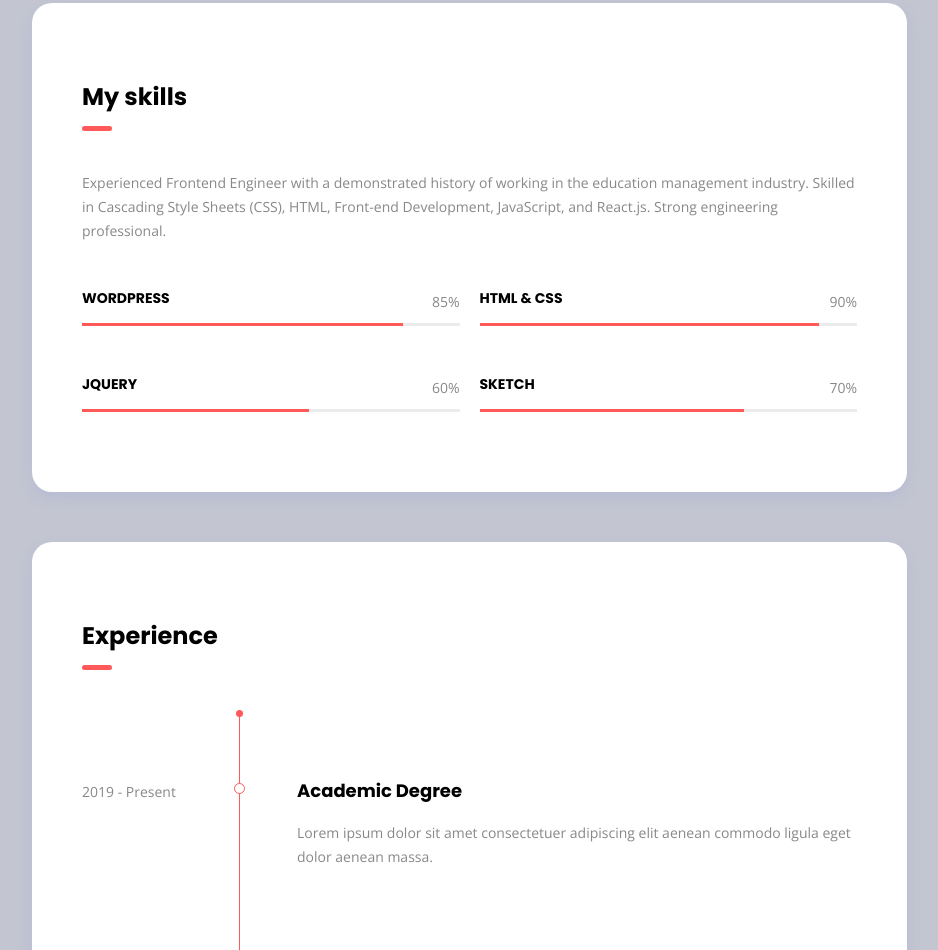
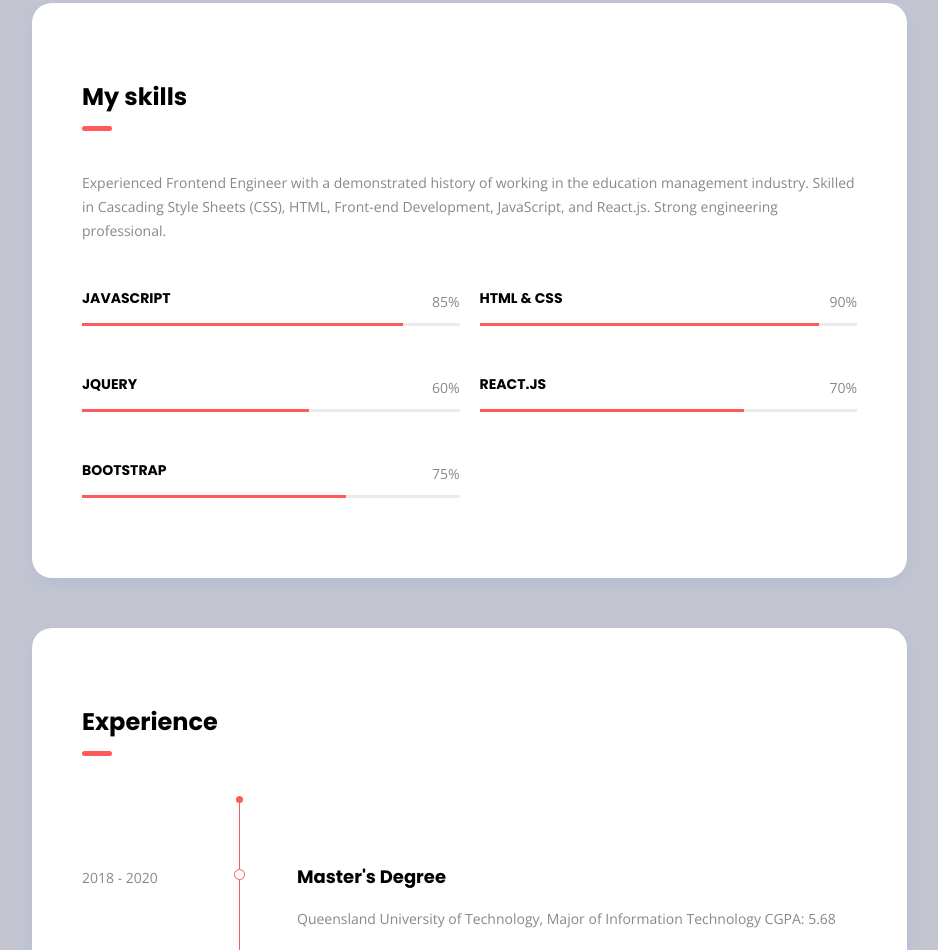
Before and after one commit to Chaoran-Li/Chaoran-Li.github.io, a plain HTML site: page index.html in a window 1280 px wide. Shown: the part 1242-2192 px from the top of the page, without its empty margins (318-1256 px from the left). Drawn offline with nearby package versions, Linux system fonts and the light colour scheme.

Commit message:
Update index.html

```diff
--- a/index.html
+++ b/index.html
@@ -112,7 +112,8 @@
 				</div>
 				<div class="col-md-9">
 					<h2 class="mt-4 mt-md-0 mb-4">Hello,</h2>
-					<p class="mb-0">###</p>
+					<p class="mb-0">Welcomoe to my space and thank you for visiting my website.
+					</p>
 					<div class="row my-4">
 						<div class="col-md-6">
 							<p class="mb-2">Name: <span class="text-dark">Sean Li</span></p>
@@ -144,7 +145,7 @@
 					<!-- skill item -->
 					<div class="skill-item">
 						<div class="skill-info clearfix">
-							<h4 class="float-left mb-3 mt-0">WordPress</h4>
+							<h4 class="float-left mb-3 mt-0">JavaScript</h4>
 							<span class="float-right">85%</span>
 						</div>
 						<div class="progress">
@@ -189,8 +190,23 @@
 					<!-- skill item -->
 					<div class="skill-item">
 						<div class="skill-info clearfix">
-							<h4 class="float-left mb-3 mt-0">Sketch</h4>
+							<h4 class="float-left mb-3 mt-0">React.js</h4>
 							<span class="float-right">70%</span>
+						</div>
+						<div class="progress">
+							<div class="progress-bar" role="progressbar" aria-valuemin="0" aria-valuemax="100" aria-valuenow="70">
+							</div>
+						</div>
+						<div class="spacer" data-height="50"></div>
+					</div>
+				</div>
+
+				<div class="col-md-6">
+					<!-- skill item -->
+					<div class="skill-item">
+						<div class="skill-info clearfix">
+							<h4 class="float-left mb-3 mt-0">Bootstrap</h4>
+							<span class="float-right">75%</span>
 						</div>
 						<div class="progress">
 							<div class="progress-bar" role="progressbar" aria-valuemin="0" aria-valuemax="100" aria-valuenow="70">
@@ -253,11 +269,11 @@
 			<div class="timeline">
 				<div class="entry">
 					<div class="title">
-						<span>2019 - Present</span>
+						<span>2018 - 2020</span>
 					</div>
 					<div class="body">
-						<h4 class="mt-0">Academic Degree</h4>
-						<p>Lorem ipsum dolor sit amet consectetuer adipiscing elit aenean commodo ligula eget dolor aenean massa.</p>
+						<h4 class="mt-0">Master's Degree</h4>
+						<p>Queensland University of Technology, Major of Information Technology CGPA: 5.68</p>
 					</div>
 				</div>
 				<div class="entry">
```
